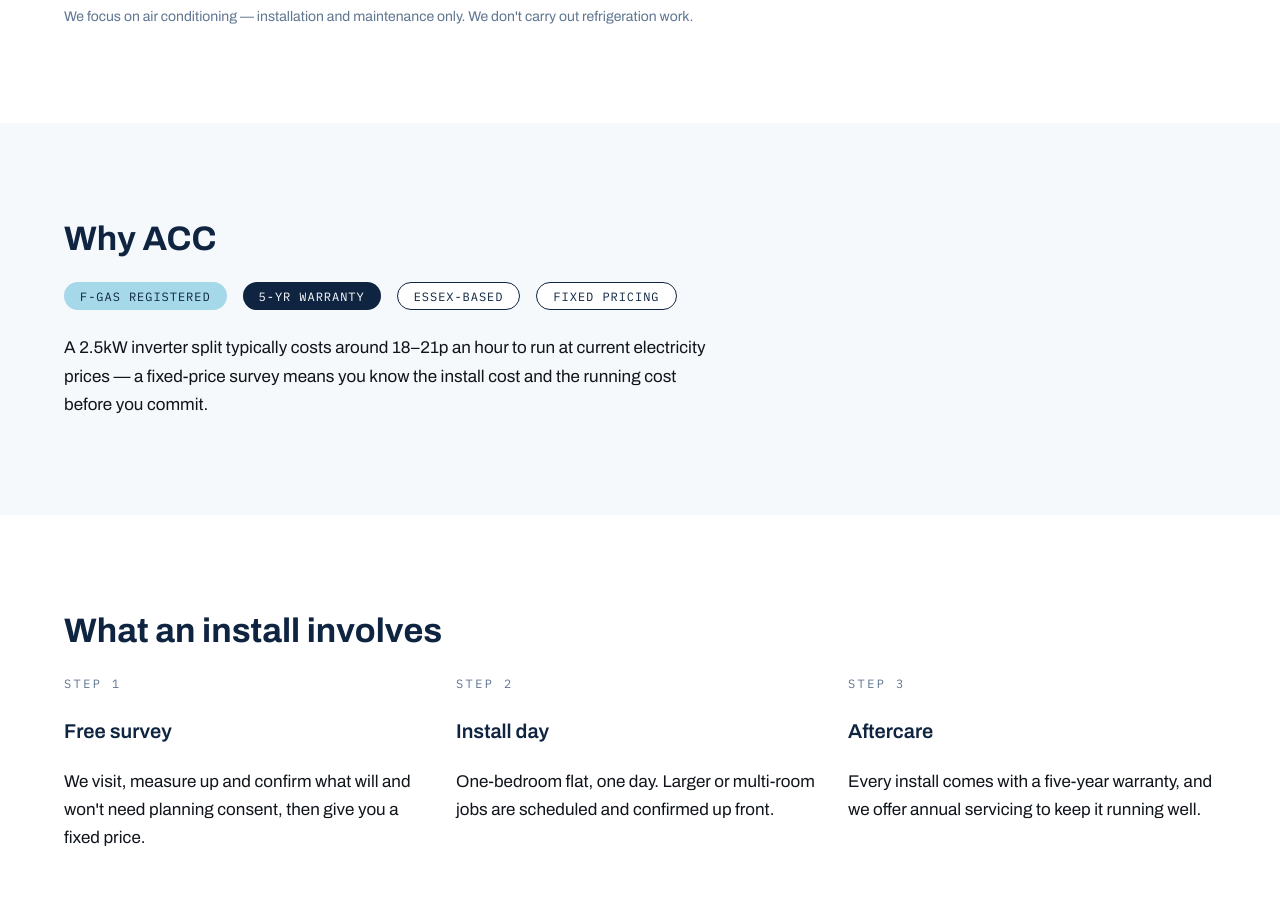
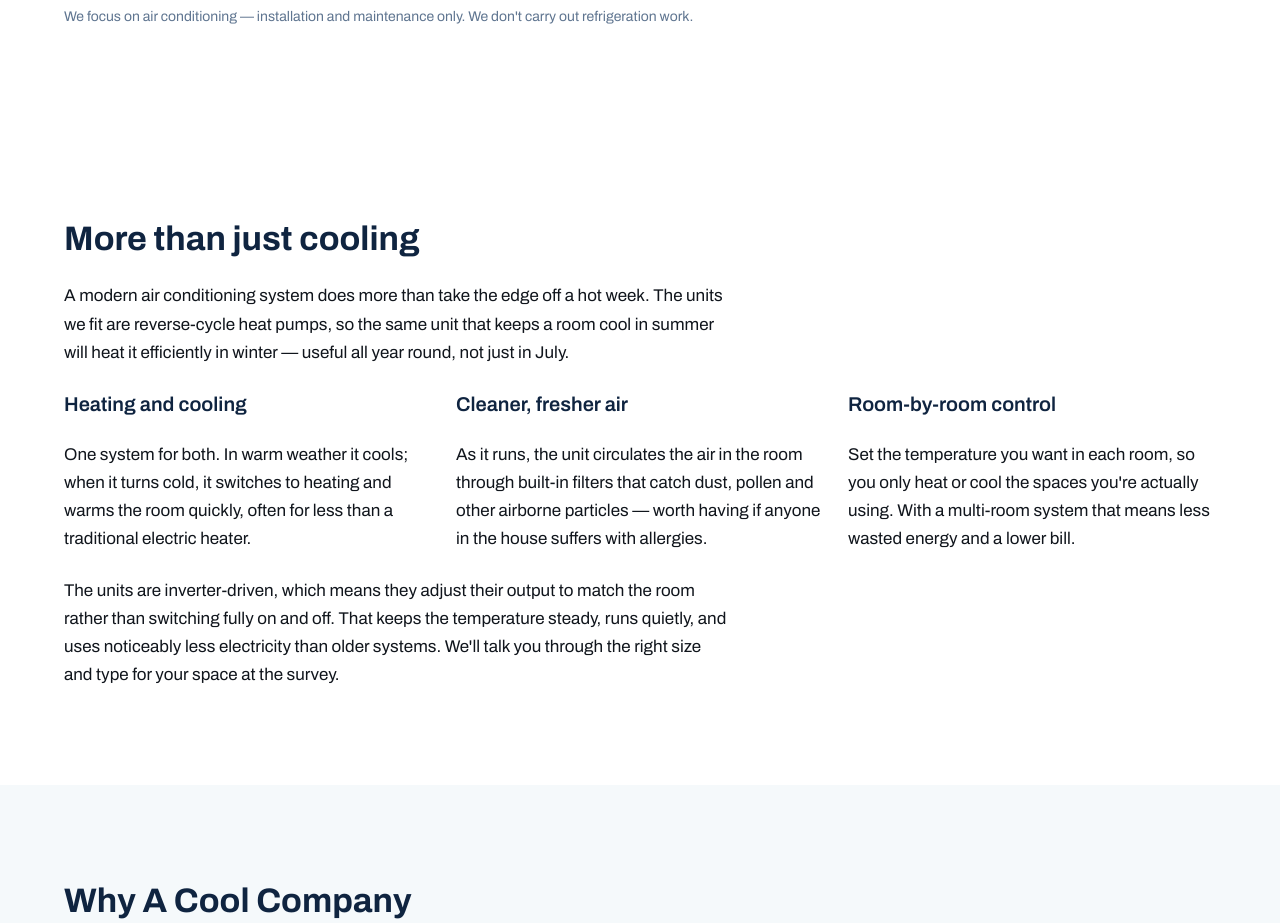
Before and after one commit to AlfieSharman94/ACoolCompany, a plain HTML site: page index.html in a window 1280 px wide. Shown: the part 1200-2123 px from the top of the page. Drawn offline with Linux system fonts and the light colour scheme.

Commit message:
Rebrand ACC to A Cool Company and add air conditioning detail
Replace the "ACC" logo wordmark in the header and footer across all
pages, and the "Why ACC" heading on the home page, with the full
"A Cool Company" name.

Add a "More than just cooling" section to the home page covering
heating/cooling, air filtration, room-by-room control and inverter
efficiency.

Co-Authored-By: Claude Opus 4.8 <noreply@anthropic.com>

```diff
--- a/index.html
+++ b/index.html
@@ -26,7 +26,7 @@
             <rect x="15" y="18.5" width="2" height="1.2" fill="#FFFFFF"/>
           </svg>
         </span>
-        <span class="brand__word">ACC</span>
+        <span class="brand__word">A Cool Company</span>
       </a>
       <button class="nav-toggle" type="button" aria-expanded="false" aria-controls="site-nav" aria-label="Open menu">
         <svg viewBox="0 0 24 24" fill="none" stroke="currentColor" stroke-width="2" stroke-linecap="round" aria-hidden="true">
@@ -94,9 +94,31 @@
       </div>
     </section>
 
+    <section class="section" aria-labelledby="about-ac-heading">
+      <div class="container stack">
+        <h2 id="about-ac-heading">More than just cooling</h2>
+        <p class="text-max">A modern air conditioning system does more than take the edge off a hot week. The units we fit are reverse-cycle heat pumps, so the same unit that keeps a room cool in summer will heat it efficiently in winter — useful all year round, not just in July.</p>
+        <div class="grid grid--3">
+          <div class="stack">
+            <h3>Heating and cooling</h3>
+            <p>One system for both. In warm weather it cools; when it turns cold, it switches to heating and warms the room quickly, often for less than a traditional electric heater.</p>
+          </div>
+          <div class="stack">
+            <h3>Cleaner, fresher air</h3>
+            <p>As it runs, the unit circulates the air in the room through built-in filters that catch dust, pollen and other airborne particles — worth having if anyone in the house suffers with allergies.</p>
+          </div>
+          <div class="stack">
+            <h3>Room-by-room control</h3>
+            <p>Set the temperature you want in each room, so you only heat or cool the spaces you're actually using. With a multi-room system that means less wasted energy and a lower bill.</p>
+          </div>
+        </div>
+        <p class="text-max">The units are inverter-driven, which means they adjust their output to match the room rather than switching fully on and off. That keeps the temperature steady, runs quietly, and uses noticeably less electricity than older systems. We'll talk you through the right size and type for your space at the survey.</p>
+      </div>
+    </section>
+
     <section class="section section--surface" aria-labelledby="why-heading">
       <div class="container stack">
-        <h2 id="why-heading">Why ACC</h2>
+        <h2 id="why-heading">Why A Cool Company</h2>
         <div class="cluster">
           <span class="badge badge--fill">F-Gas registered</span>
           <span class="badge badge--solid">5-yr warranty</span>
@@ -177,7 +199,7 @@
                 <rect x="15" y="18.5" width="2" height="1.2" fill="#FFFFFF"/>
               </svg>
             </span>
-            <span class="brand__word">ACC</span>
+            <span class="brand__word">A Cool Company</span>
           </a>
           <p class="small" style="color:var(--baby-blue)">Domestic and commercial air conditioning installation and maintenance in Chelmsford and mid Essex.</p>
         </div>
```
Also changed, not shown: contact.html (+2 -2 lines), faq.html (+2 -2 lines), portfolio.html (+2 -2 lines), solar.html (+2 -2 lines).
